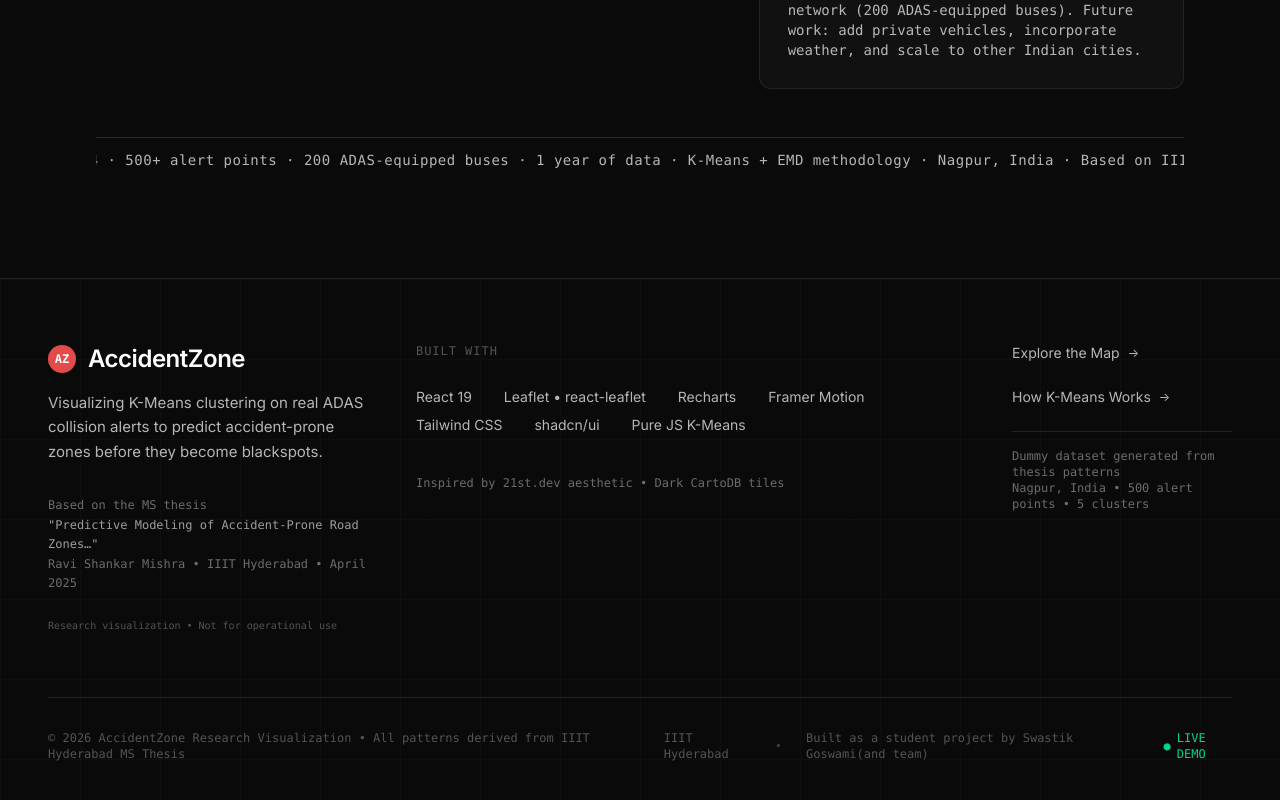
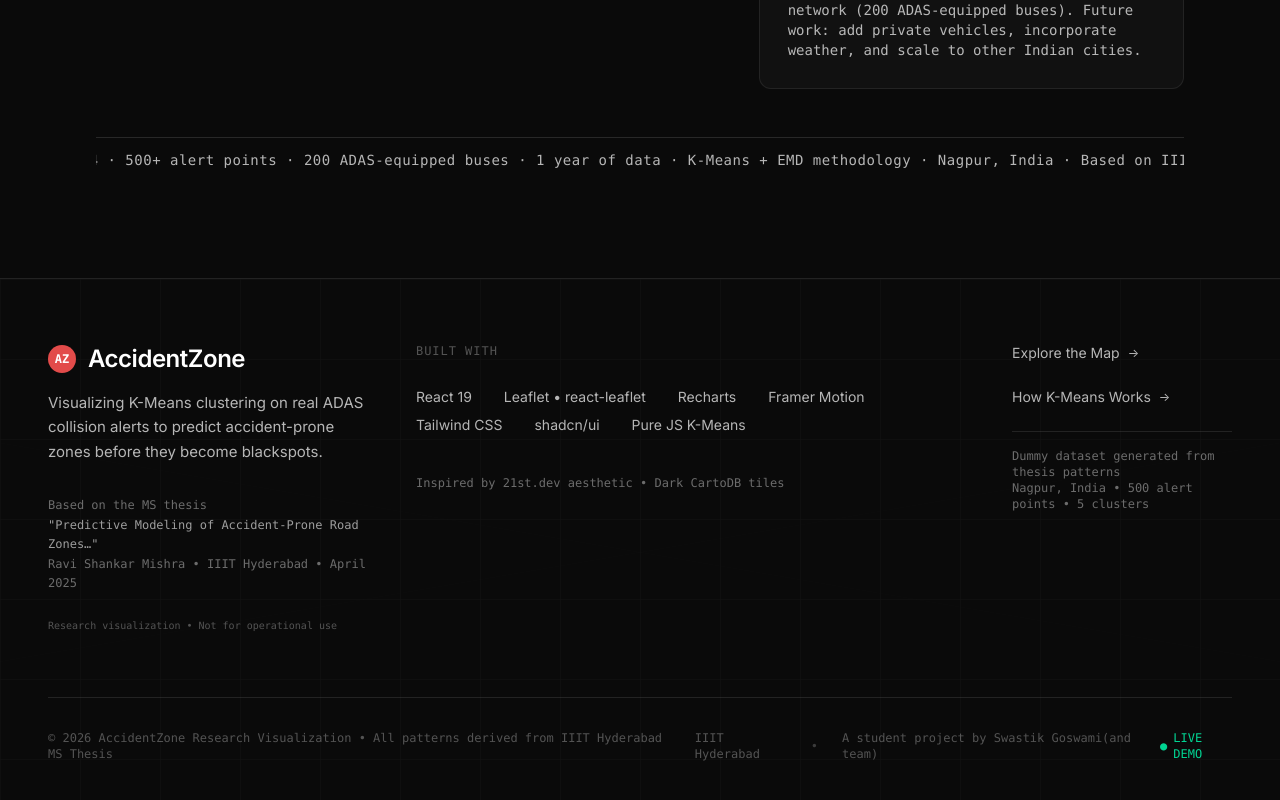
Before and after one commit to Swastik725/ACCIDENT, a React (Vite) app: page / in a window 1280 px wide. Shown: the part 5955-6755 px from the top of the page. Built offline with nearby package versions, Linux system fonts and the light colour scheme.

Commit message:
minor changes

```diff
--- a/src/components/Footer.jsx
+++ b/src/components/Footer.jsx
@@ -94,7 +94,7 @@ export default function Footer() {
               IIIT Hyderabad
             </a>
             <span className="text-white/20">•</span>
-            <span>Built as a student project by Swastik Goswami(and team)</span>
+            <span>A student project by Swastik Goswami(and team)</span>
           </div>
           <div className="flex items-center gap-1.5">
             <span className="text-emerald-400">●</span>
```
